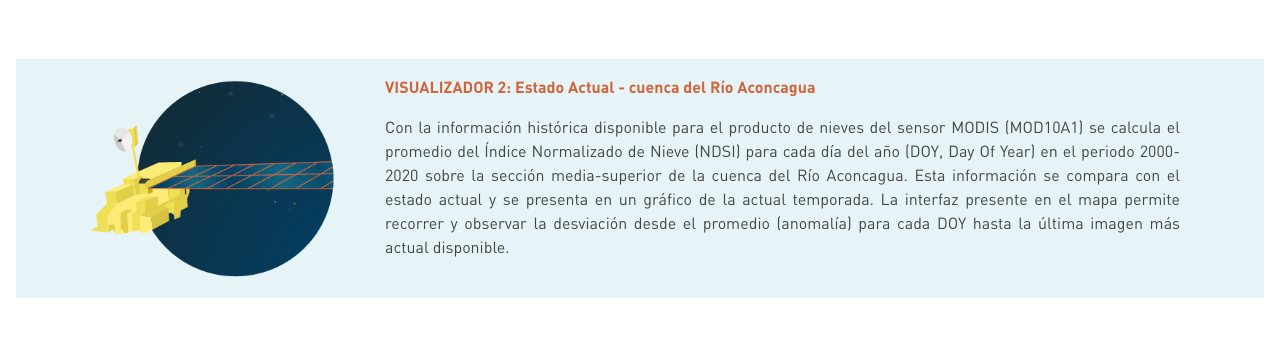
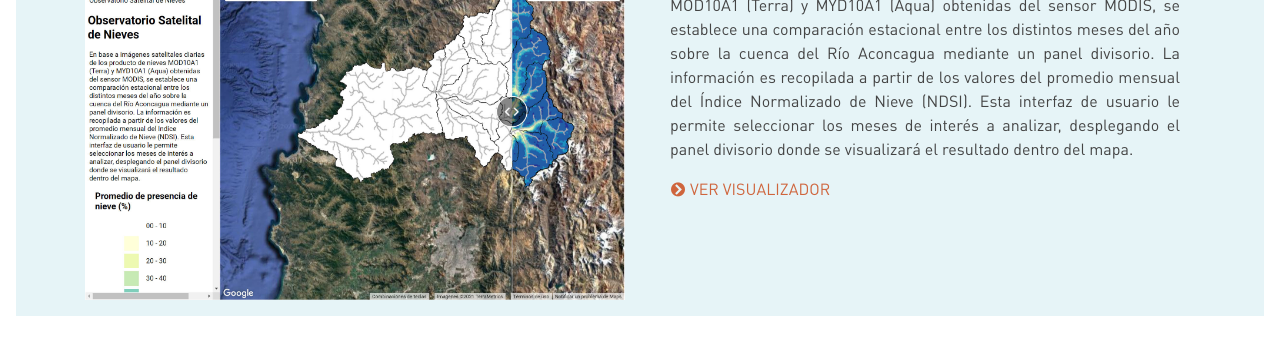
Before and after one commit to DatosLabUPLA/obsnieves-web-legacy, a Django app: page /visualizadores/ in a window 1280 px wide. Shown: the part 1524-1879 px from the top of the page. Run offline with Django 3.2, Linux system fonts and the light colour scheme; some libraries are stand-ins or nearby versions.

Commit message:
Update: Se actualiza diseño de los visualizadores para que demore menos en cargar

```diff
--- a/core/templates/core/display.html
+++ b/core/templates/core/display.html
@@ -22,10 +22,12 @@
   <section id="visualizador-1" class="p-3 team-obs">
     <div class="container ">
       <div class="row ">
-        <div class="col-3">
-          <img src="{% static "img/assets_maqueta/satelite_2.png" %}" alt="" class="img-fluid">
+        <div class="col-6">
+          <a href="https://observatorionieves.users.earthengine.app/view/estado-actual-zona-central" target="_blank">
+            <img src="{% static "img/visualizadores/visualizador_01.jpg" %}" alt="" class="img-fluid">
+          </a>
         </div>
-        <div class="col-9">
+        <div class="col-6">
           <div class="col-12">
             <p class="font-weight-bold">
               <span class="txt-naranjo-2 ">VISUALIZADOR 1: Estado Actual Zona Central</span>
@@ -34,6 +36,96 @@
           <div class="col-12">
             <p class="text-justify">
               A partir de la información histórica disponible del producto de nieves del sensor MODIS (MOD10A1) se calcula el promedio del Índice Normalizado de Nieve (NDSI) para cada día del año (DOY, Day Of Year) en el periodo 2000-2020 correspondiente a la sección media-superior de las cuencas de la zona central. Esta información se compara con el estado actual y se presenta en un gráfico de la actual temporada. La interfaz presente en el mapa permite recorrer y observar la desviación desde el promedio (anomalía) para cada DOY hasta la última imagen más actual disponible.
+            </p>
+            <p>
+              <a href="https://observatorionieves.users.earthengine.app/view/estado-actual-zona-central" target="_blank" class="txt-naranjo-2 text-uppercase">
+                <i class="icofont-circled-right txt-naranjo-2"></i>
+                Ver visualizador
+              </a>
+            </p>
+          </div>
+        </div>
+      </div>
+    </div>
+  </section>
+
+  <section >
+    <div class="container">
+      <div class="row">
+        <div class="col-12">
+
+        </div>
+      </div>
+    </div>
+  </section>
+  <!-- Fin Visualizador 1 -->
+
+  <!-- Visualizador 2 -->
+  <section id="visualizador-2" class="p-3 team-obs">
+    <div class="container ">
+      <div class="row ">
+        <div class="col-5">
+          <div class="col-12">
+            <p class="font-weight-bold">
+              <span class="txt-naranjo-2 ">VISUALIZADOR 2: Estado Actual - cuenca del Río Aconcagua</span>
+            </p>
+          </div>
+          <div class="col-12">
+            <p class="text-justify">
+              Con la información histórica disponible para el producto de nieves del sensor MODIS (MOD10A1) se calcula el promedio del Índice Normalizado de Nieve (NDSI) para cada día del año (DOY, Day Of Year) en el periodo 2000-2020 sobre la sección media-superior de la cuenca del Río Aconcagua. Esta información se compara con el estado actual y se presenta en un gráfico de la actual temporada. La interfaz presente en el mapa permite recorrer y observar la desviación desde el promedio (anomalía) para cada DOY hasta la última imagen más actual disponible.
+            </p>
+            <p>
+              <a href="https://observatorionieves.users.earthengine.app/view/estado-actual" target="_blank" class="txt-naranjo-2 text-uppercase">
+                <i class="icofont-circled-right txt-naranjo-2"></i>
+                Ver visualizador
+              </a>
+            </p>
+          </div>
+        </div>
+        <div class="col-6">
+          <a href="https://observatorionieves.users.earthengine.app/view/estado-actual" target="_blank">
+            <img src="{% static "img/visualizadores/visualizador_02.jpg" %}" alt="" class="img-fluid">
+          </a>
+        </div>
+      </div>
+    </div>
+  </section>
+
+  <section>
+    <div class="container">
+      <div class="row">
+        <div class="col-12">
+
+        </div>
+      </div>
+    </div>
+  </section>
+  <!-- Fin Visualizador 2 -->
+
+  <!-- Visualizador 3 -->
+  <section id="visualizador-3" class="p-3 team-obs">
+    <div class="container ">
+      <div class="row ">
+        <div class="col-6">
+          <a href="https://observatorionieves.users.earthengine.app/view/promedio-ndsi-mensual" target="_blank">
+            <img src="{% static "img/visualizadores/visualizador_03.jpg" %}" alt="" class="img-fluid">
+          </a>
+        </div>
+        <div class="col-6">
+          <div class="col-12">
+            <p class="font-weight-bold">
+              <span class="txt-naranjo-2 ">VISUALIZADOR 3: Comparación estacional</span>
+            </p>
+          </div>
+          <div class="col-12">
+            <p class="text-justify">
+              En base a imágenes satelitales diarias de los producto de nieves MOD10A1 (Terra) y MYD10A1 (Aqua) obtenidas del sensor MODIS, se establece una comparación estacional entre los distintos meses del año sobre la cuenca del Río Aconcagua mediante un panel divisorio. La información es recopilada a partir de los valores del promedio mensual del Índice Normalizado de Nieve (NDSI). Esta interfaz de usuario le permite seleccionar los meses de interés a analizar, desplegando el panel divisorio donde se visualizará el resultado dentro del mapa.
+            </p>
+            <p>
+              <a href="https://observatorionieves.users.earthengine.app/view/promedio-ndsi-mensual" target="_blank" class="txt-naranjo-2 text-uppercase">
+                <i class="icofont-circled-right txt-naranjo-2"></i>
+                Ver visualizador
+              </a>
             </p>
           </div>
         </div>
@@ -45,31 +137,81 @@
     <div class="container">
       <div class="row">
         <div class="col-12">
-          <div class="embed-responsive embed-responsive-4by3">
-            <iframe class="embed-responsive-item" src="https://observatorionieves.users.earthengine.app/view/estado-actual-zona-central" allowfullscreen></iframe>
-        </div>
+
         </div>
       </div>
     </div>
   </section>
-  <!-- Fin Visualizador 1 -->
+  <!-- Fin Visualizador 3 -->
 
-  <!-- Visualizador 2 -->
-  <section id="visualizador-2" class="p-3 team-obs">
+  <!-- Visualizador 4 -->
+  <section id="visualizador-4" class="p-3 team-obs">
     <div class="container ">
       <div class="row ">
-        <div class="col-3">
-          <img src="{% static "img/assets_maqueta/satelite_2.png" %}" alt="" class="img-fluid">
-        </div>
-        <div class="col-9">
+        <div class="col-6">
           <div class="col-12">
             <p class="font-weight-bold">
-              <span class="txt-naranjo-2 ">VISUALIZADOR 2: Estado Actual - cuenca del Río Aconcagua</span>
+              <span class="txt-naranjo-2 ">VISUALIZADOR 4: Comparación interanual</span>
             </p>
           </div>
           <div class="col-12">
             <p class="text-justify">
-              Con la información histórica disponible para el producto de nieves del sensor MODIS (MOD10A1) se calcula el promedio del Índice Normalizado de Nieve (NDSI) para cada día del año (DOY, Day Of Year) en el periodo 2000-2020 sobre la sección media-superior de la cuenca del Río Aconcagua. Esta información se compara con el estado actual y se presenta en un gráfico de la actual temporada. La interfaz presente en el mapa permite recorrer y observar la desviación desde el promedio (anomalía) para cada DOY hasta la última imagen más actual disponible.
+              A partir de las imágenes satelitales diarias del producto de nieves MOD10A1 (Terra) y MYD10A1 (Aqua), se establece una comparación espacio temporal anual de nieves sobre la cuenca del río Aconcagua. La información presentada es recopilada a partir de los valores del promedio anual del Índice Normalizado de Nieve (NDSI). La interfaz de usuario le permite seleccionar un año de interés a analizar, generando la comparación a la izquierda y derecha del panel divisorio con los resultados.
+Considere que para el análisis comparativo podrá obtener datos del sensor Terra a partir del año 2000. No obstante, para el sensor Aqua será a partir del año 2003.
+
+            </p>
+            <p>
+              <a href="https://observatorionieves.users.earthengine.app/view/promedio-anual-ndsi" target="_blank" class="txt-naranjo-2 text-uppercase">
+                <i class="icofont-circled-right txt-naranjo-2"></i>
+                Ver visualizador
+              </a>
+            </p>
+          </div>
+        </div>
+        <div class="col-6">
+          <a href="https://observatorionieves.users.earthengine.app/view/promedio-anual-ndsi" target="_blank">
+            <img src="{% static "img/visualizadores/visualizador_04.jpg" %}" alt="" class="img-fluid">
+          </a>
+        </div>
+      </div>
+    </div>
+  </section>
+
+  <section>
+    <div class="container">
+      <div class="row">
+        <div class="col-12">
+
+        </div>
+      </div>
+    </div>
+  </section>
+  <!-- Fin Visualizador 4 -->
+
+  <!-- Visualizador 5 -->
+  <section id="visualizador-5" class="p-3 team-obs">
+    <div class="container ">
+      <div class="row ">
+        <div class="col-6">
+          <a href="https://observatorionieves.users.earthengine.app/view/downloaddata" target="_blank">
+            <img src="{% static "img/visualizadores/visualizador_05.jpg" %}" alt="" class="img-fluid">
+          </a>
+        </div>
+        <div class="col-6">
+          <div class="col-12">
+            <p class="font-weight-bold">
+              <span class="txt-naranjo-2 ">VISUALIZADOR 5: Descargas</span>
+            </p>
+          </div>
+          <div class="col-12">
+            <p class="text-justify">
+              A partir de imágenes diarias del sensor satelital MODIS (MOD10A1) se determina la variabilidad espacio temporal de nieves sobre la sección media-superior de la cuenca del Río Aconcagua. Se presenta la información del valor promedio del Índice Normalizado de Nieve (NDSI), el promedio del área cubierta de nieve (SCA) considerando un NDSI>40 y el promedio de "no datos" producto de la presencia de nubes, ángulo de visión, saturación del sensor entre otros. El periodo de medición comprende desde el 2000-2020, entregando información a una escala anual y mensual. Puede personalizar su búsqueda seleccionando las sub-subcuencas de su área de interés.
+            </p>
+            <p>
+              <a href="https://observatorionieves.users.earthengine.app/view/downloaddata" target="_blank" class="txt-naranjo-2 text-uppercase">
+                <i class="icofont-circled-right txt-naranjo-2"></i>
+                Ver visualizador
+              </a>
             </p>
           </div>
         </div>
@@ -81,119 +223,7 @@
     <div class="container">
       <div class="row">
         <div class="col-12">
-          <div class="embed-responsive embed-responsive-4by3">
-            <iframe class="embed-responsive-item" src="https://observatorionieves.users.earthengine.app/view/estado-actual" allowfullscreen></iframe>
-        </div>
-        </div>
-      </div>
-    </div>
-  </section>
-  <!-- Fin Visualizador 2 -->
 
-  <!-- Visualizador 3 -->
-  <section id="visualizador-3" class="p-3 team-obs">
-    <div class="container ">
-      <div class="row ">
-        <div class="col-3">
-          <img src="{% static "img/assets_maqueta/satelite_2.png" %}" alt="" class="img-fluid">
-        </div>
-        <div class="col-9">
-          <div class="col-12">
-            <p class="font-weight-bold">
-              <span class="txt-naranjo-2 ">VISUALIZADOR 3: Comparación estacional</span>
-            </p>
-          </div>
-          <div class="col-12">
-            <p class="text-justify">
-              En base a imágenes satelitales diarias de los producto de nieves MOD10A1 (Terra) y MYD10A1 (Aqua) obtenidas del sensor MODIS, se establece una comparación estacional entre los distintos meses del año sobre la cuenca del Río Aconcagua mediante un panel divisorio. La información es recopilada a partir de los valores del promedio mensual del Índice Normalizado de Nieve (NDSI). Esta interfaz de usuario le permite seleccionar los meses de interés a analizar, desplegando el panel divisorio donde se visualizará el resultado dentro del mapa.
-            </p>
-          </div>
-        </div>
-      </div>
-    </div>
-  </section>
-
-  <section>
-    <div class="container">
-      <div class="row">
-        <div class="col-12">
-          <div class="embed-responsive embed-responsive-4by3">
-            <iframe class="embed-responsive-item" src="https://observatorionieves.users.earthengine.app/view/promedio-ndsi-mensual" allowfullscreen></iframe>
-        </div>
-        </div>
-      </div>
-    </div>
-  </section>
-  <!-- Fin Visualizador 3 -->
-
-  <!-- Visualizador 4 -->
-  <section id="visualizador-4" class="p-3 team-obs">
-    <div class="container ">
-      <div class="row ">
-        <div class="col-3">
-          <img src="{% static "img/assets_maqueta/satelite_2.png" %}" alt="" class="img-fluid">
-        </div>
-        <div class="col-9">
-          <div class="col-12">
-            <p class="font-weight-bold">
-              <span class="txt-naranjo-2 ">VISUALIZADOR 4: Comparación interanual</span>
-            </p>
-          </div>
-          <div class="col-12">
-            <p class="text-justify">
-              A partir de las imágenes satelitales diarias del producto de nieves MOD10A1 (Terra) y MYD10A1 (Aqua), se establece una comparación espacio temporal anual de nieves sobre la cuenca del río Aconcagua. La información presentada es recopilada a partir de los valores del promedio anual del Índice Normalizado de Nieve (NDSI). La interfaz de usuario le permite seleccionar un año de interés a analizar, generando la comparación a la izquierda y derecha del panel divisorio con los resultados.
-Considere que para el análisis comparativo podrá obtener datos del sensor Terra a partir del año 2000. No obstante, para el sensor Aqua será a partir del año 2003.
-
-            </p>
-          </div>
-        </div>
-      </div>
-    </div>
-  </section>
-
-  <section>
-    <div class="container">
-      <div class="row">
-        <div class="col-12">
-          <div class="embed-responsive embed-responsive-4by3">
-            <iframe class="embed-responsive-item" src="https://observatorionieves.users.earthengine.app/view/promedio-anual-ndsi" allowfullscreen></iframe>
-        </div>
-        </div>
-      </div>
-    </div>
-  </section>
-  <!-- Fin Visualizador 4 -->
-
-  <!-- Visualizador 5 -->
-  <section id="visualizador-5" class="p-3 team-obs">
-    <div class="container ">
-      <div class="row ">
-        <div class="col-3">
-          <img src="{% static "img/assets_maqueta/satelite_2.png" %}" alt="" class="img-fluid">
-        </div>
-        <div class="col-9">
-          <div class="col-12">
-            <p class="font-weight-bold">
-              <span class="txt-naranjo-2 ">VISUALIZADOR 5: Descargas</span>
-            </p>
-          </div>
-          <div class="col-12">
-            <p class="text-justify">
-              A partir de imágenes diarias del sensor satelital MODIS (MOD10A1) se determina la variabilidad espacio temporal de nieves sobre la sección media-superior de la cuenca del Río Aconcagua. Se presenta la información del valor promedio del Índice Normalizado de Nieve (NDSI), el promedio del área cubierta de nieve (SCA) considerando un NDSI>40 y el promedio de "no datos" producto de la presencia de nubes, ángulo de visión, saturación del sensor entre otros. El periodo de medición comprende desde el 2000-2020, entregando información a una escala anual y mensual. Puede personalizar su búsqueda seleccionando las sub-subcuencas de su área de interés.
-            </p>
-          </div>
-        </div>
-      </div>
-    </div>
-  </section>
-
-  <section>
-    <div class="container">
-      <div class="row">
-        <div class="col-12">
-          <div class="embed-responsive embed-responsive-4by3">
-            <iframe class="embed-responsive-item" src="https://observatorionieves.users.earthengine.app/view/downloaddata" allowfullscreen></iframe>
-        </div>
         </div>
       </div>
     </div>
```
Also changed, not shown: core/static/img/visualizadores/visualizador_01.jpg (added), core/static/img/visualizadores/visualizador_02.jpg (added), core/static/img/visualizadores/visualizador_03.jpg (added), core/static/img/visualizadores/visualizador_04.jpg (added), core/static/img/visualizadores/visualizador_05.jpg (added).
